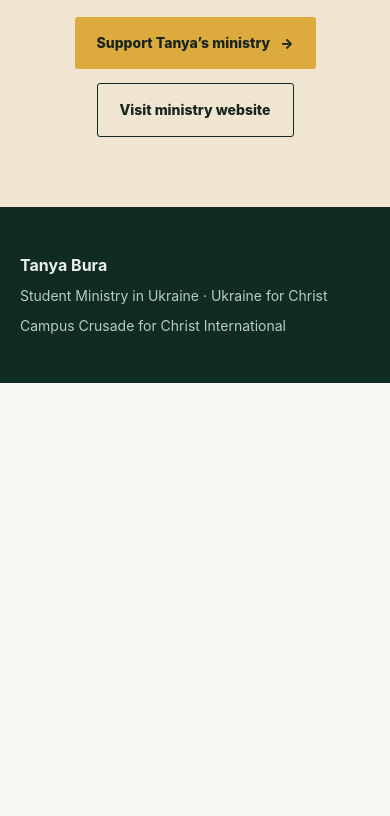
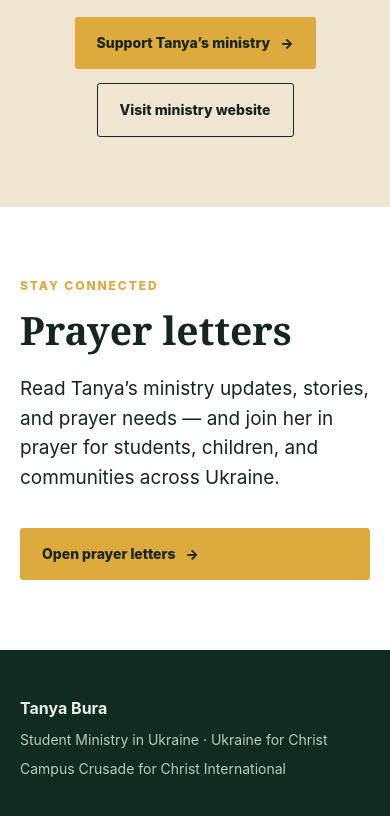
Before and after one commit to aleksandrkilusik-blip/tanya-bura-ministry, a plain HTML site: page tanya-bura-support.html in a window 390 px wide. Shown: the part 5977-6793 px from the top of the page. Before the commit the page ends 6360 px from the top, so only its background shows below. Drawn offline with Linux system fonts and the light colour scheme.

Commit message:
Add prayer letters section

```diff
--- a/tanya-bura-support.html
+++ b/tanya-bura-support.html
@@ -16,12 +16,13 @@
     .ministry { background:var(--sage); } .tiles { display:grid; grid-template-columns:1.12fr .88fr; gap:20px; margin-top:44px; } .tile { position:relative; min-height:350px; overflow:hidden; background:#274e40; color:white; padding:34px; display:flex; align-items:end; } .tile:before { content:""; position:absolute; inset:0; background:linear-gradient(0deg,rgba(8,27,19,.83),rgba(8,27,19,.05) 75%),var(--photo) center/cover; transition:transform .45s; } .tile:hover:before { transform:scale(1.04); } .tile > div { position:relative; } .tile h3 { font-size:36px; margin-bottom:8px; } .tile p { margin:0; max-width:430px; } .tile.small { min-height:165px; } .side-tiles { display:grid; gap:20px; }
     .war { padding:0; background:#18251f; color:white; } .war-grid { display:grid; grid-template-columns:1.1fr .9fr; } .war img { width:100%; height:100%; min-height:450px; object-fit:cover; } .war .copy { padding:clamp(44px,7vw,104px); display:flex; flex-direction:column; justify-content:center; } .war h2 { font-size:clamp(36px,4.5vw,62px); } .war p { font-size:19px; }
     .partner { background:var(--warm); text-align:center; } .partner .content { max-width:820px; margin:auto; } .partner h2 { font-size:clamp(46px,6vw,74px); } .partner .verse { font:italic 22px/1.45 Georgia,serif; margin:28px auto 10px; max-width:710px; } .partner small { display:block; text-transform:uppercase; font-weight:800; letter-spacing:.11em; margin-bottom:34px; } .link-row { display:flex; gap:14px; justify-content:center; flex-wrap:wrap; } .button.outline { background:transparent; border:1px solid var(--ink); }
+    .letters { background:#fff; } .letters .wrap { display:grid; grid-template-columns:1fr auto; gap:48px; align-items:center; } .letters p { max-width:650px; font-size:19px; margin:0; } .letters .button { white-space:nowrap; }
     footer { background:#102b21; color:#e8efe9; padding:46px 0; } footer .wrap { display:flex; justify-content:space-between; gap:20px; align-items:end; } footer p { margin:8px 0 0; font-size:14px; color:#b9ccc1; } footer a { color:white; }
-    @media (max-width:760px) { nav ul { display:none; } .hero { min-height:670px; } .hero:before { background:linear-gradient(0deg,rgba(10,28,21,.88) 0%,rgba(10,28,21,.1) 75%),url('portrait.jpg') 65% 15%/cover; } .two-col,.war-grid { grid-template-columns:1fr; gap:36px; } .two-col .portrait { min-height:360px; order:-1; } .cards,.tiles { grid-template-columns:1fr; } .side-tiles { grid-template-columns:1fr 1fr; } section { padding:70px 0; } .war .copy { padding:70px 20px; } .war img { min-height:290px; } footer .wrap { display:block; } }
+    @media (max-width:760px) { nav ul { display:none; } .hero { min-height:670px; } .hero:before { background:linear-gradient(0deg,rgba(10,28,21,.88) 0%,rgba(10,28,21,.1) 75%),url('portrait.jpg') 65% 15%/cover; } .two-col,.war-grid,.letters .wrap { grid-template-columns:1fr; gap:36px; } .two-col .portrait { min-height:360px; order:-1; } .cards,.tiles { grid-template-columns:1fr; } .side-tiles { grid-template-columns:1fr 1fr; } section { padding:70px 0; } .war .copy { padding:70px 20px; } .war img { min-height:290px; } footer .wrap { display:block; } }
   </style>
 </head>
 <body>
-  <nav><div class="wrap"><a class="brand" href="#top">Tanya Bura</a><ul><li><a href="#story">MY STORY</a></li><li><a href="#ministry">MINISTRY</a></li><li><a href="#partnership">PARTNERSHIP</a></li><li><a id="lang-toggle" href="?lang=uk">UA</a></li></ul></div></nav>
+  <nav><div class="wrap"><a class="brand" href="#top">Tanya Bura</a><ul><li><a href="#story">MY STORY</a></li><li><a href="#ministry">MINISTRY</a></li><li><a href="#partnership">PARTNERSHIP</a></li><li><a href="#newsletters">PRAYER LETTERS</a></li><li><a id="lang-toggle" href="?lang=uk">UA</a></li></ul></div></nav>
   <main id="top">
     <header class="hero"><div class="wrap"><div class="eyebrow">Ukraine for Christ · Campus Crusade for Christ</div><h1>Hope for the next generation of Ukraine.</h1><p>I serve students, children, and young people with the good news of Christ — building relationships, strengthening faith, and helping communities endure.</p><a class="button" href="#partnership">Become a ministry partner <span aria-hidden="true">→</span></a></div></header>
 
@@ -34,6 +35,7 @@
     <section class="war"><div class="war-grid"><img src="children.jpg" alt="Children taking part in a ministry activity"><div class="copy"><div class="eyebrow">A changing mission</div><h2>The war changed us — and our mission changed too.</h2><p>Alongside student ministry, Ukraine for Christ offers spiritual, intellectual, and social support for children and teenagers. Mobile libraries help make safe spaces for learning, imagination, and hope available where they are needed.</p></div></div></section>
 
     <section class="partner" id="partnership"><div class="wrap content"><div class="eyebrow">A team effort</div><h2>Will you help reach Ukraine for Christ?</h2><p class="verse">“Ask the Lord of the harvest, therefore, to send out workers into his harvest field.”</p><small>Matthew 9:37–38</small><p class="lead">This work happens through a team of faithful prayer and financial partners. Your gift helps make it possible to bring the Gospel, practical care, and enduring hope to young people in Ukraine.</p><div class="link-row"><a class="button" href="https://give.cru.org/0894319" target="_blank" rel="noopener">Support Tanya’s ministry <span aria-hidden="true">→</span></a><a class="button outline" href="https://sites.google.com/view/tb-student-ministry" target="_blank" rel="noopener">Visit ministry website</a></div></div></section>
+    <section class="letters" id="newsletters"><div class="wrap"><div><div class="eyebrow">Stay connected</div><h2>Prayer letters</h2><p>Read Tanya’s ministry updates, stories, and prayer needs — and join her in prayer for students, children, and communities across Ukraine.</p></div><a class="button" href="https://us5.campaign-archive.com/home/?u=853ba6e6e47c22d7cbb9c45d5&amp;id=cca7c930b8" target="_blank" rel="noopener">Open prayer letters <span aria-hidden="true">→</span></a></div></section>
   </main>
   <footer><div class="wrap"><div><strong>Tanya Bura</strong><p>Student Ministry in Ukraine · Ukraine for Christ</p></div><p>Campus Crusade for Christ International</p></div></footer>
   <script>
@@ -45,7 +47,7 @@
       document.getElementById('lang-toggle').textContent = 'EN';
       document.getElementById('lang-toggle').href = location.pathname;
       const t = new Map([
-        ['MY STORY','МІЙ ШЛЯХ'], ['MINISTRY','СЛУЖІННЯ'], ['PARTNERSHIP','ПАРТНЕРСТВО'],
+        ['MY STORY','МІЙ ШЛЯХ'], ['MINISTRY','СЛУЖІННЯ'], ['PARTNERSHIP','ПАРТНЕРСТВО'], ['PRAYER LETTERS','МОЛИТОВНІ ЛИСТИ'],
         ['UKRAINE FOR CHRIST · CAMPUS CRUSADE FOR CHRIST','УКРАЇНА ДЛЯ ХРИСТА · CAMPUS CRUSADE FOR CHRIST'],
         ['Hope for the next generation of Ukraine.','Надія для нового покоління України.'],
         ['I serve students, children, and young people with the good news of Christ — building relationships, strengthening faith, and helping communities endure.','Я служу студентам, дітям і молоді, несучи Добру Новину Христа — будую стосунки, зміцнюю віру та допомагаю громадам вистояти.'],
@@ -69,6 +71,7 @@
         ['“Ask the Lord of the harvest, therefore, to send out workers into his harvest field.”','«Тож благайте Господаря жнива, щоб на жниво Своє Він робітників вислав».'], ['MATTHEW 9:37–38','МАТВІЯ 9:37–38'],
         ['This work happens through a team of faithful prayer and financial partners. Your gift helps make it possible to bring the Gospel, practical care, and enduring hope to young people in Ukraine.','Це служіння можливе завдяки команді вірних молитовних та фінансових партнерів. Ваша пожертва допомагає нести Євангеліє, практичну турботу й незгасну надію молодим людям в Україні.'],
         ['Support Tanya’s ministry','Підтримати служіння Тані'], ['Visit ministry website','Відвідати сайт служіння'],
+        ['Stay connected','БУДЬМО НА ЗВ’ЯЗКУ'], ['Prayer letters','Молитовні листи'], ['Read Tanya’s ministry updates, stories, and prayer needs — and join her in prayer for students, children, and communities across Ukraine.','Читайте оновлення служіння Тані, історії та молитовні потреби — і моліться разом із нею за студентів, дітей та громади по всій Україні.'], ['Open prayer letters','Відкрити молитовні листи'],
         ['Student Ministry in Ukraine · Ukraine for Christ','Студентське служіння в Україні · Україна для Христа']
       ]);
       const walker = document.createTreeWalker(document.body, NodeFilter.SHOW_TEXT);
```
